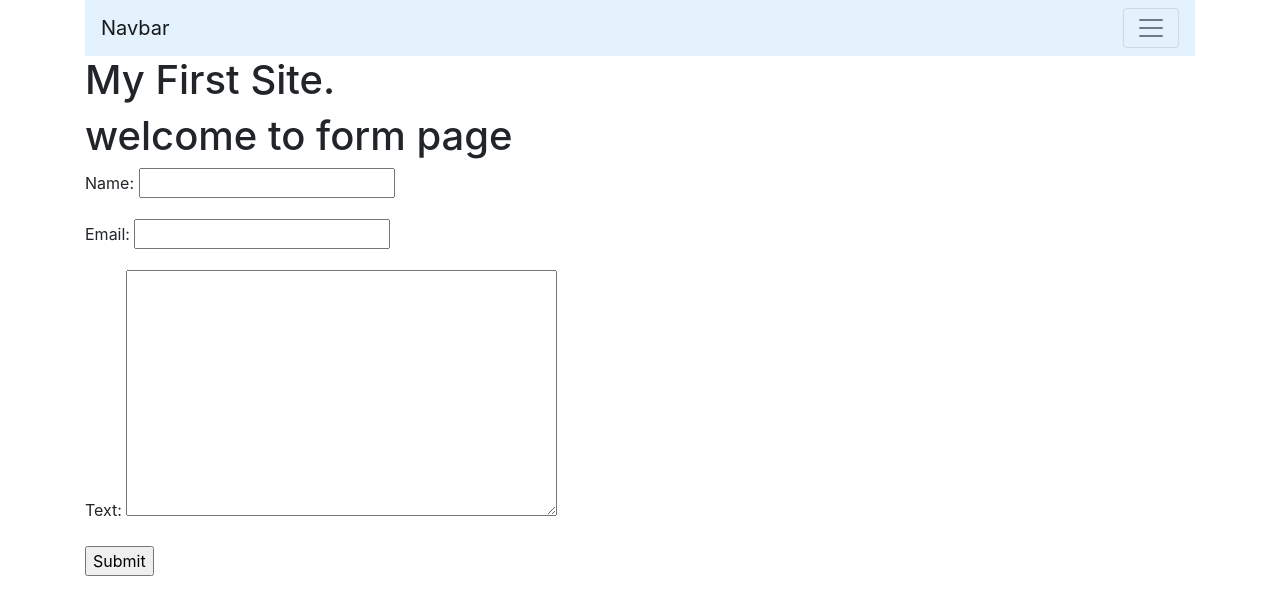
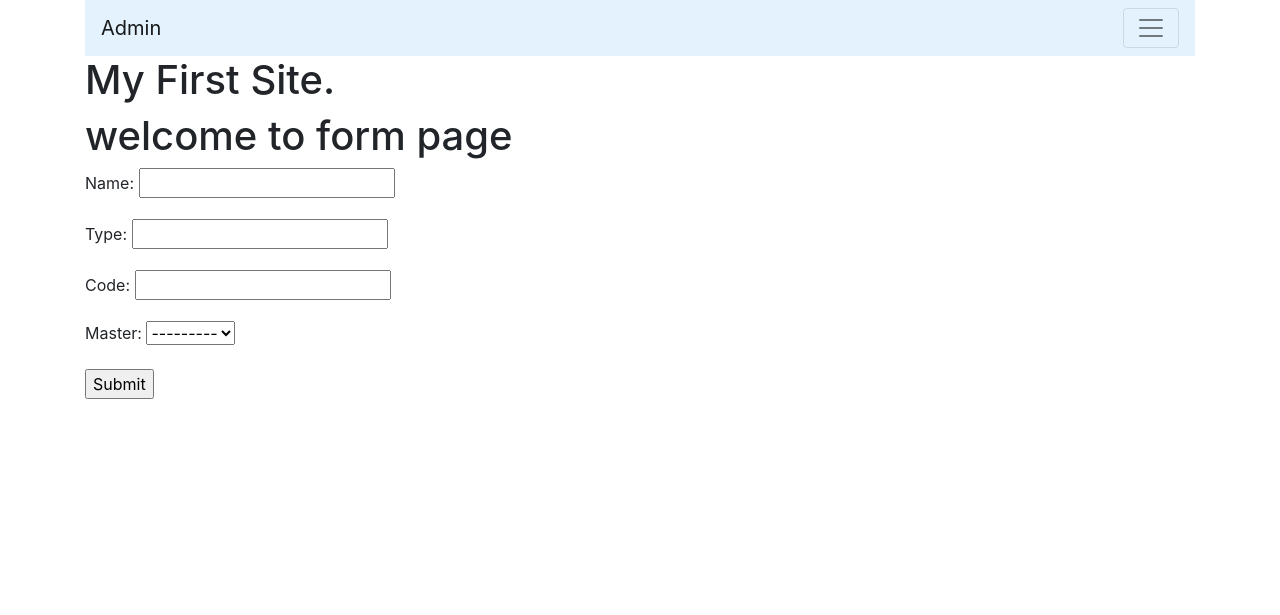
Before and after one commit to khoobgard/smartx, a Django app: page /register/form/ in a window 1280 px wide. Shown: the top 615 px of the page. Run offline with Django 3.2, Linux system fonts and the light colour scheme; data that the repository does not hold is empty; some libraries are stand-ins or nearby versions.

Commit message:
migrate again

```diff
--- a/register/forms.py
+++ b/register/forms.py
@@ -1,7 +1,8 @@
 from django import forms
+from register.models import Device
 
-class FormName(forms.Form):
-    name = forms.CharField()
-    email = forms.EmailField()
-    text = forms.CharField(widget=forms.Textarea)
-    botcatcher = forms.CharField(required = False , widget=forms.HiddenInput)
+class FormModelName(forms.ModelForm):
+    class Meta:
+
+        model = Device
+        fields = '__all__'
--- a/register/templates/register/register_base.html
+++ b/register/templates/register/register_base.html
@@ -14,22 +14,24 @@
     <div class="container">
 
     <nav class="navbar navbar-light" style="background-color: #e3f2fd;">
-      <a class="navbar-brand" href="#">Navbar</a>
+      <a class="navbar-brand" href="{% url 'admin:index'%}">Admin</a>
   <button class="navbar-toggler" type="button" data-toggle="collapse" data-target="#navbarNavDropdown" aria-controls="navbarNavDropdown" aria-expanded="false" aria-label="Toggle navigation">
     <span class="navbar-toggler-icon"></span>
   </button>
   <div class="collapse navbar-collapse" id="navbarNavDropdown">
     <ul class="navbar-nav">
       <li class="nav-item active">
-        <a class="nav-link" href="{% url 'admin:index'%}">List <span class="sr-only">(current)</span></a>
+        <a class="nav-link" href="#"><span class="sr-only">(current)</span></a>
       </li>
       <li class="nav-item">
-        <a class="nav-link" href="{% url 'register:list'%}">Details</a>
+        <a class="nav-link" href="{% url 'register:list'%}">List</a>
       </li>
       <li class="nav-item">
-        <a class="nav-link" href="{% url 'register:form_page' %}">Form</a>
+        <a class="nav-link" href="{% url 'register:form_name' %}">Form</a>
+    </div>
+  </div>
     </nav>
-  </div>
+
 <div class="container">
 
     <h1>My First Site.</h1>
--- a/register/views.py
+++ b/register/views.py
@@ -25,6 +25,6 @@ class DeviceDetailView(DetailView):
 
 
 def form_name_view(request):
-    form = forms.FormName()
+    form = forms.FormModelName()
 
     return render(request,'register/form_page.html',{'form': form})
```
Also changed, not shown: db.sqlite3, register/migrations/0003_auto_20200522_1752.py (added), register/migrations/0004_auto_20200522_1755.py (added), register/migrations/0005_auto_20200522_1806.py (added).
